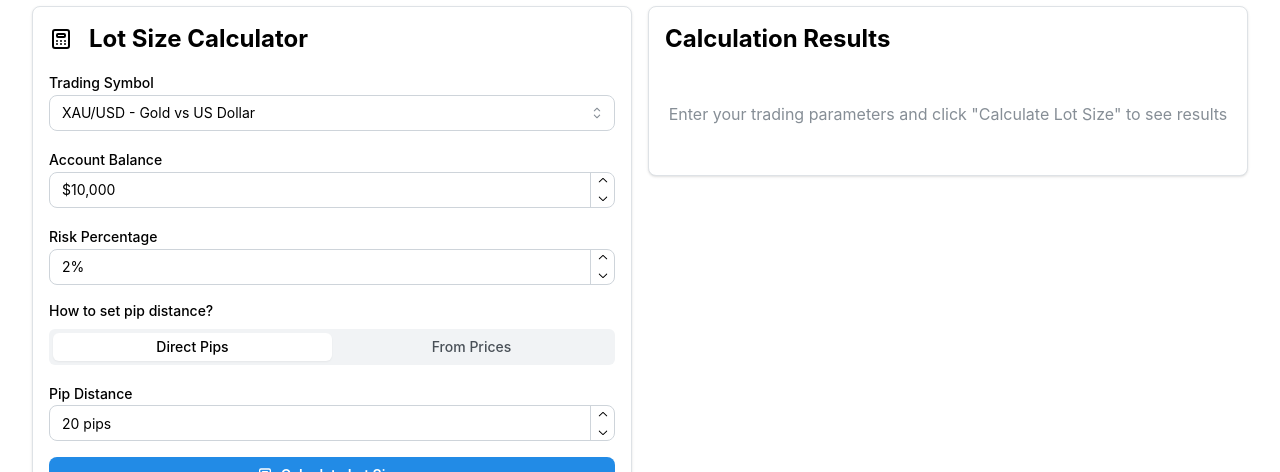
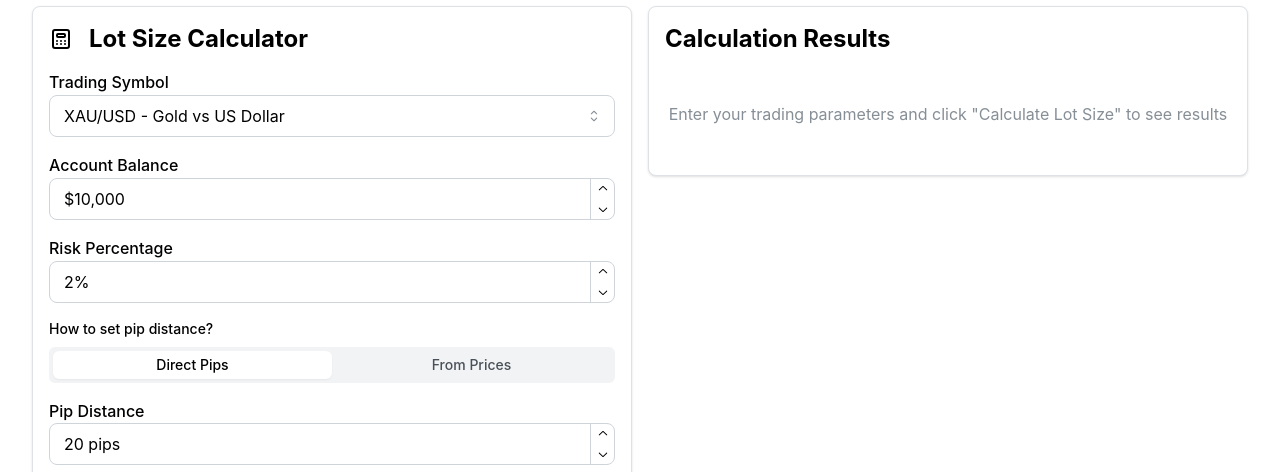
Before and after one commit to Groompel/lot-calculator, a React (Vite) app: page / in a window 1280 px wide. Shown: the part 328-800 px from the top of the page. Built offline with nearby package versions, Linux system fonts and the light colour scheme.

Commit message:
feat: set default input size

```diff
--- a/src/app/styles/theme.ts
+++ b/src/app/styles/theme.ts
@@ -1,4 +1,4 @@
-import { createTheme, DEFAULT_THEME } from '@mantine/core';
+import { createTheme, DEFAULT_THEME, InputBase } from '@mantine/core';
 
 export const theme = createTheme({
   fontFamily: 'Inter, system-ui, Avenir, Helvetica, Arial, sans-serif',
@@ -64,6 +64,12 @@ export const theme = createTheme({
       },
     },
 
+    InputBase: InputBase.extend({
+      defaultProps: {
+        size: 'md',
+      },
+    }),
+
     Card: {
       defaultProps: {
         radius: 'md',
```
